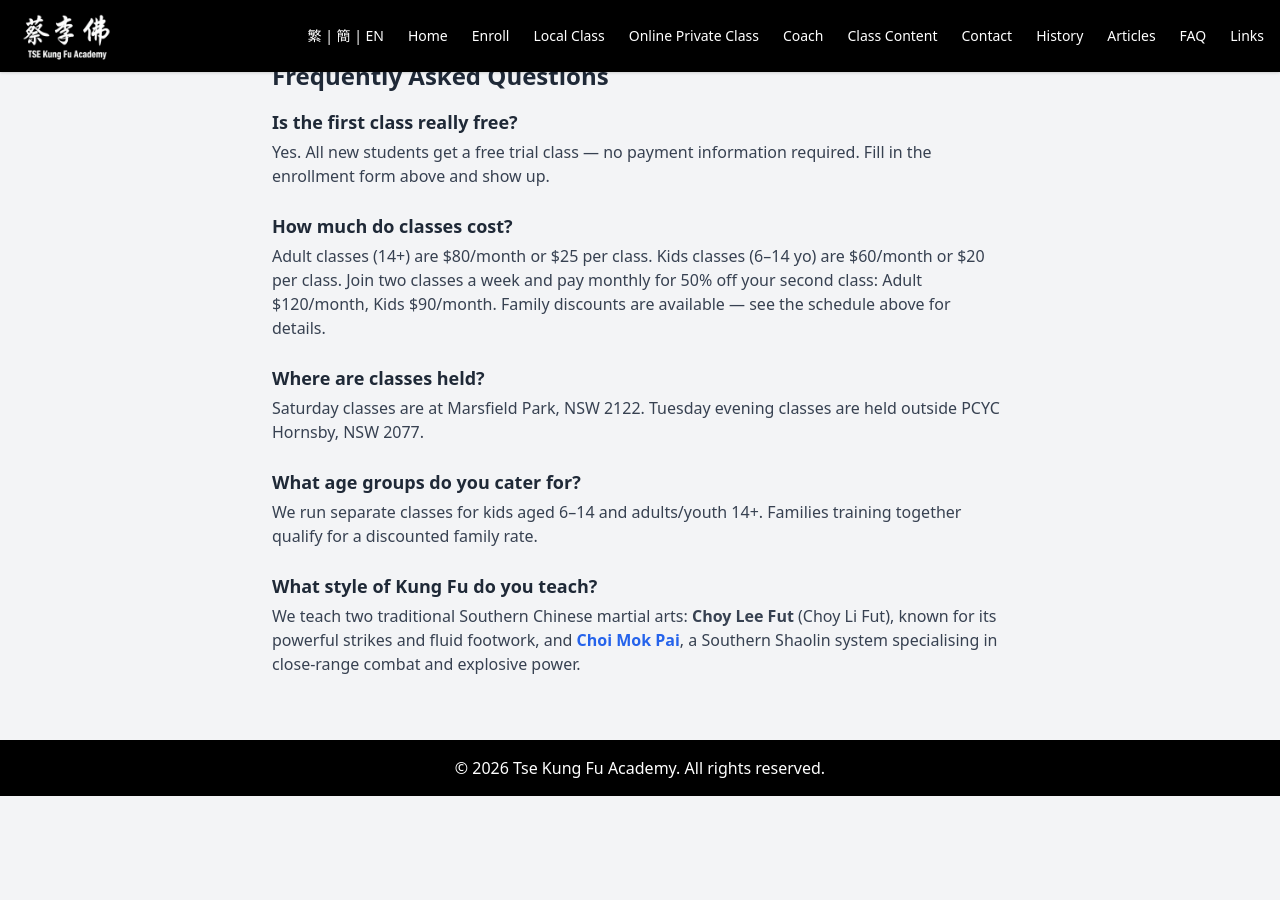
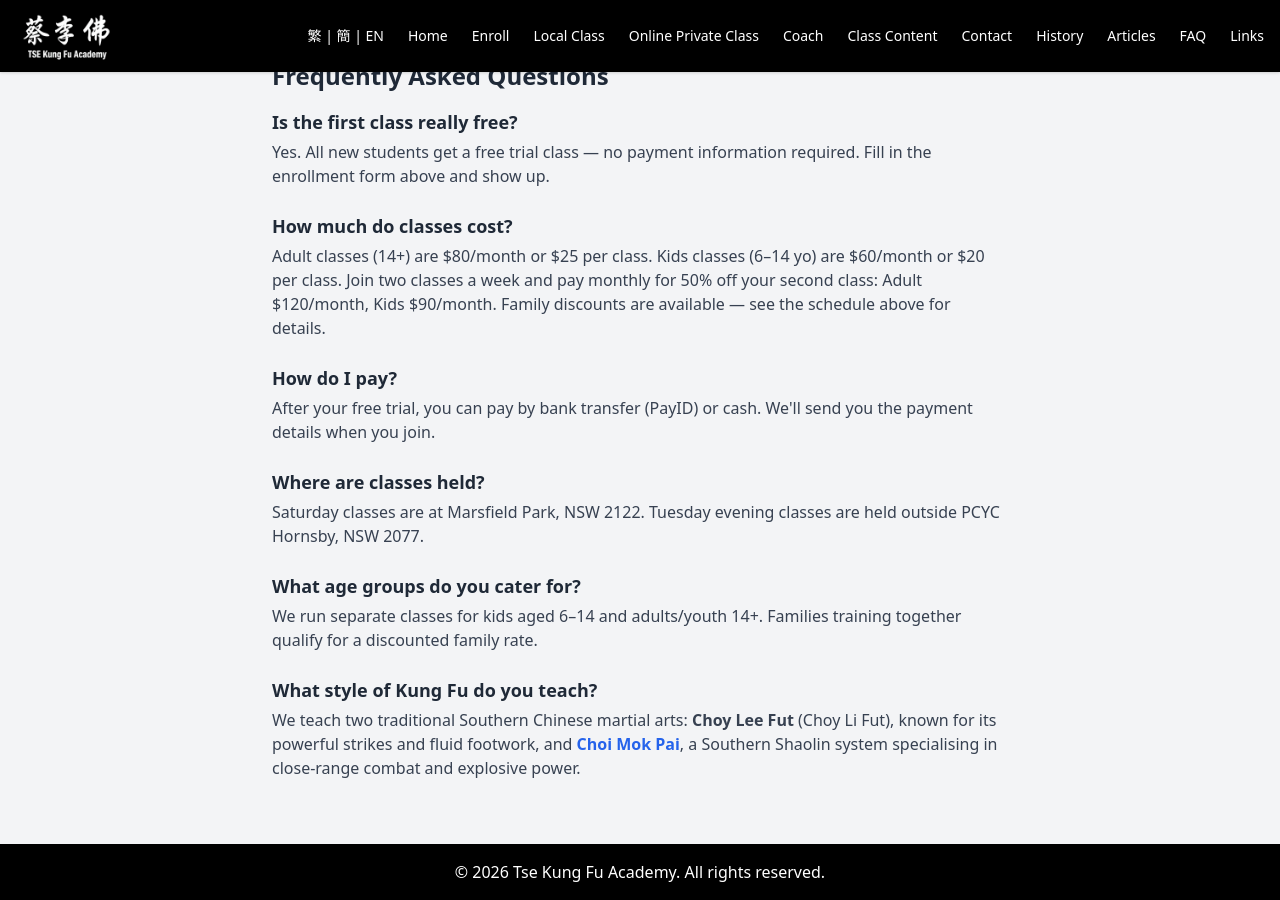
Before and after one commit to sydneykungfu/sydneykungfu.github.io, a Jekyll site: the page built from enroll.html, in a window 1280 px wide and 900 px high, scrolled down 2651 px. Built offline with Jekyll 4.4.1, drawn with Linux system fonts in a browser that asks for light colours; before the commit the page ends 3447 px from its top, so only the background shows below that.

Commit message:
feat: add payment methods FAQ to enroll pages
List bank transfer (PayID) and cash as payment options in the enroll
page FAQ and FAQPage JSON-LD (EN, ZH, ZH-CN). Account details are kept
off the site and shared privately when students join.

Co-Authored-By: Claude Opus 5 <noreply@anthropic.com>

```diff
--- a/enroll.html
+++ b/enroll.html
@@ -94,6 +94,10 @@ meta:
         <p class="text-gray-700">Adult classes (14+) are $80/month or $25 per class. Kids classes (6–14 yo) are $60/month or $20 per class. Join two classes a week and pay monthly for 50% off your second class: Adult $120/month, Kids $90/month. Family discounts are available — see the schedule above for details.</p>
       </div>
       <div>
+        <h3 class="font-bold text-lg mb-1">How do I pay?</h3>
+        <p class="text-gray-700">After your free trial, you can pay by bank transfer (PayID) or cash. We'll send you the payment details when you join.</p>
+      </div>
+      <div>
         <h3 class="font-bold text-lg mb-1">Where are classes held?</h3>
         <p class="text-gray-700">Saturday classes are at Marsfield Park, NSW 2122. Tuesday evening classes are held outside PCYC Hornsby, NSW 2077.</p>
       </div>
@@ -127,6 +131,14 @@ meta:
         "acceptedAnswer": {
           "@type": "Answer",
           "text": "Adult classes (14+) are $80/month or $25 per class. Kids classes (6–14 yo) are $60/month or $20 per class. Join two classes a week and pay monthly for 50% off your second class: Adult $120/month, Kids $90/month. Family discounts are available."
+        }
+      },
+      {
+        "@type": "Question",
+        "name": "How do I pay?",
+        "acceptedAnswer": {
+          "@type": "Answer",
+          "text": "After your free trial, you can pay by bank transfer (PayID) or cash. We'll send you the payment details when you join."
         }
       },
       {
```
Also changed, not shown: zh-CN/enroll.html (+12 -0 lines), zh/enroll.html (+12 -0 lines).
